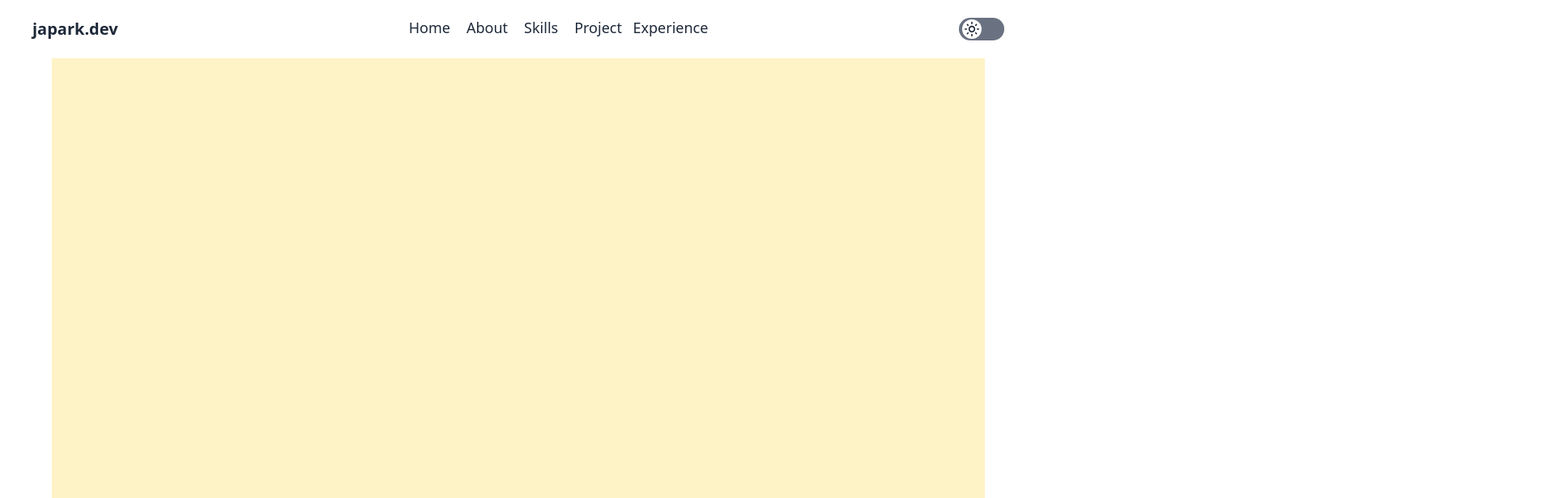
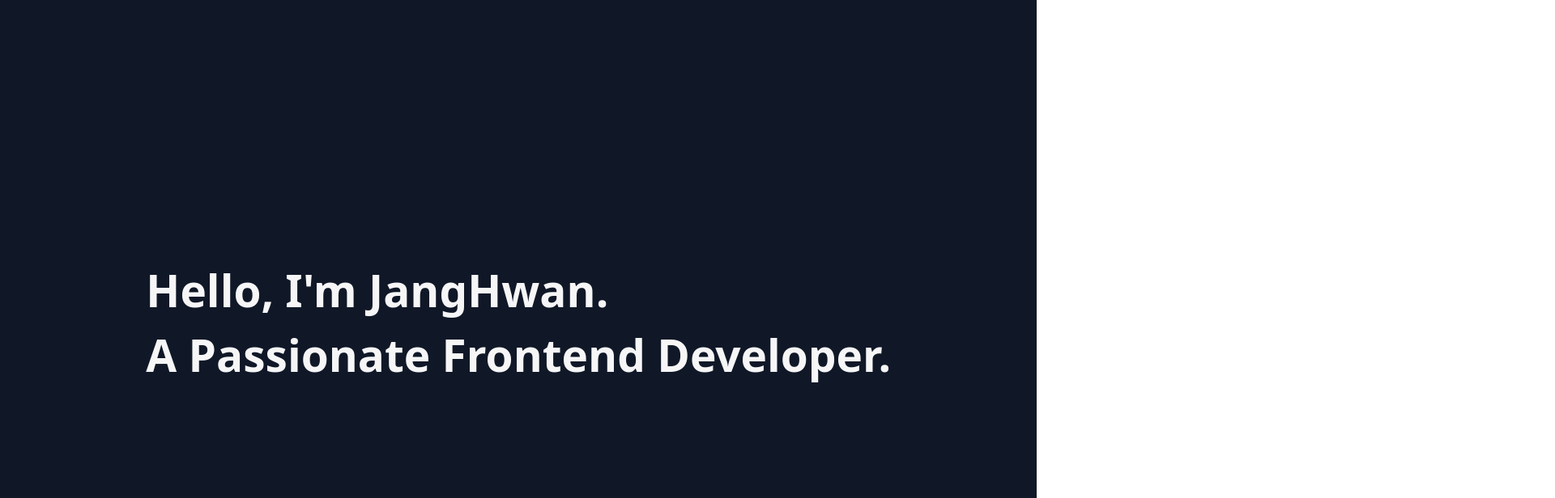
Before and after one commit to JangHwanPark/JangHwan-Portfolio, a React (Vite) app: page /test in a window 1280 px wide. Shown: the top 616 px of the page at 81% size, 1920 px wide, since content can reach past the window. Built offline with nearby package versions, Linux system fonts and the light colour scheme.

Commit message:
✨ feat: GSAP를 활용한 페이지 진입 애니메이션 추가

```diff
--- a/src/layout/RootLayout.tsx
+++ b/src/layout/RootLayout.tsx
@@ -1,55 +1,57 @@
-// import { useState } from "react";
+// import { useRef } from "react";
 import { ScrollRestoration } from "react-router-dom";
 import { Footer, Header, Navigation } from "../layout";
 import { ThemeProvider } from "../providers/ThemeProvider";
 import clsx from "clsx";
+// import gsap from "gsap";
 import { FaGithub, FaLinkedin } from "react-icons/fa";
 import { Experience, Home, About, Project, Skills } from "../pages";
 // import Preloader from "../components/Preloader/Preloader";
 // import { useGSAP } from "@gsap/react";
-// https://stackblitz.com/edit/vitejs-vite-d73sck?file=src%2Fviews%2FLayers.jsx
-const iconNavbar  = [
-  {href: '/', icon: <FaGithub className='w-6 h-6'/>},
-  {href: '/', icon: <FaLinkedin className='w-6 h-6'/>}
+// import { ScrollTrigger } from "gsap/ScrollTrigger";
+const iconNavbar = [
+  { href: "/", icon: <FaGithub className="w-6 h-6" /> },
+  { href: "/", icon: <FaLinkedin className="w-6 h-6" /> },
 ];
 
 const RootLayout = () => {
   /*const [complete, setComplete] = useState(false);*/
 
   const classes = clsx(
-    'max-w-4xl md:max-w-5xl lg:max-w-6xl',
-    'mx-auto w-full',
-    'min-h-[calc(100vh-136px)]');
+    "max-w-4xl md:max-w-5xl lg:max-w-6xl",
+    "mx-auto w-full",
+    "min-h-[calc(100vh-136px)]");
 
   const dark = clsx(
-    'relative',
-    'text-gray-800 bg-white',
-    'dark:bg-gray-800 dark:text-white');
+    "relative",
+    "text-gray-800 bg-white",
+    "dark:bg-gray-800 dark:text-white",
+    'overflow-x-hidden');
 
   return (
     <ThemeProvider>
-     {/* <Preloader setComplete={setComplete}/>
+      {/* <Preloader setComplete={setComplete}/>
       {complete && (*/}
-      <ScrollRestoration/>
-        <div className={dark}>
-        <Header/>
+      <ScrollRestoration />
+      <div className={dark}>
+        <Header />
         <main className={classes}>
-          <Home/>
-          <About/>
-          <Skills/>
-          <Project/>
-          <Experience/>
+          <Home />
+          <About />
+          <Skills />
+          <Project />
+          <Experience />
         </main>
-        <Footer/>
+        <Footer />
         <Navigation
           items={iconNavbar}
-          type='icon'
+          type="icon"
           // absolute bottom-1/12 left-12
-          className='fixed bottom-1/12 left-12'/>
+          className="fixed bottom-1/12 left-12" />
       </div>
       {/*)}*/}
     </ThemeProvider>
-  )
+  );
 };
 
 export default RootLayout;
--- a/src/pages/Home.tsx
+++ b/src/pages/Home.tsx
@@ -1,12 +1,35 @@
 import { useRef } from "react";
-// import { useGSAP } from "@gsap/react";
-// import { gsap } from "gsap";
+import { gsap } from "gsap";
+import { useGSAP } from "@gsap/react";
+import { ScrollTrigger } from "gsap/ScrollTrigger";
 
 const Home = () => {
-  const sectionRef = useRef(null);
+  gsap.registerPlugin(ScrollTrigger);
+  const textRef = useRef<HTMLHeadingElement | null>(null);
+
+  useGSAP(() => {
+    gsap.to(textRef.current, {
+      scale: 4, // 점점 커짐
+      opacity: 0.8, // 부드럽게 유지
+      ease: "power1.out",
+      scrollTrigger: {
+        trigger: textRef.current,
+        start: "top center",
+        end: "top+=500 center",
+        scrub: 1, // 스크롤에 따라 변화
+      },
+    });
+  }, []);
+
   return (
-    <section ref={sectionRef} className="content mx-auto w-full min-h-screen flex flex-col justify-center bg-amber-100">
-
+    <section className="w-full min-h-[140vh] bg-gray-900 text-white flex flex-col items-center justify-start">
+      {/* 텍스트 영역 */}
+      <article className="h-screen flex items-center justify-center">
+        <h2 ref={textRef} className="text-4xl font-bold flex flex-col gap-3">
+          <span>Hello, I'm JangHwan.</span>
+          <span>A Passionate Frontend Developer.</span>
+        </h2>
+      </article>
     </section>
   );
 };
--- a/src/pages/TestPage.tsx
+++ b/src/pages/TestPage.tsx
@@ -1,12 +1,8 @@
-import Preloader from "../components/Preloader/Preloader";
-import { useState } from "react";
+import Home from "./Home";
 
 const TestPage = () => {
-  const [complete, setComplete] = useState(false);
-  console.log(complete);
   return (
-    <>
-      <Preloader setComplete={setComplete}/>
+    <><Home/>
     </>
   );
 };
```
Also changed, not shown: src/routes.ts (+4 -5 lines).
